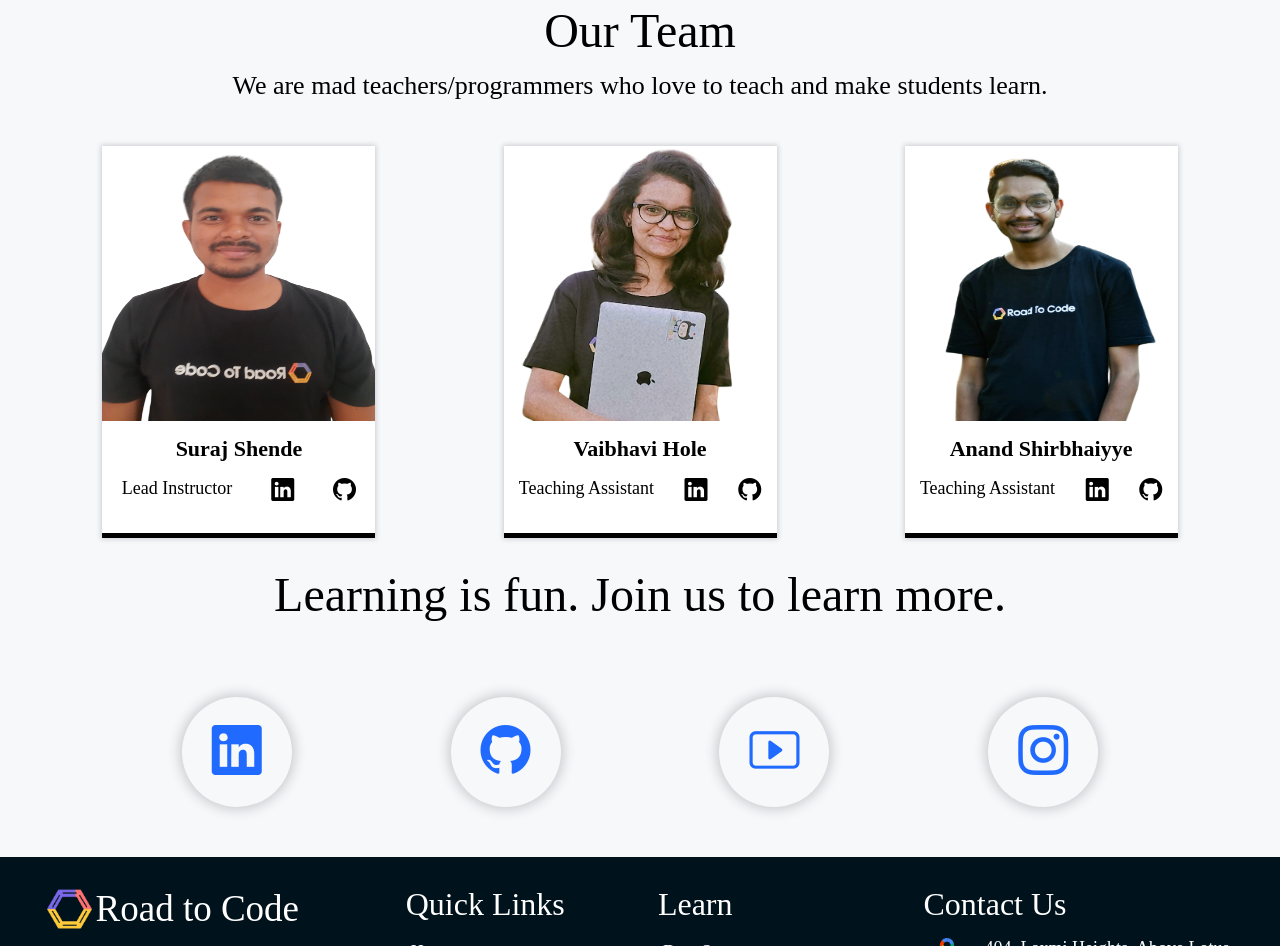
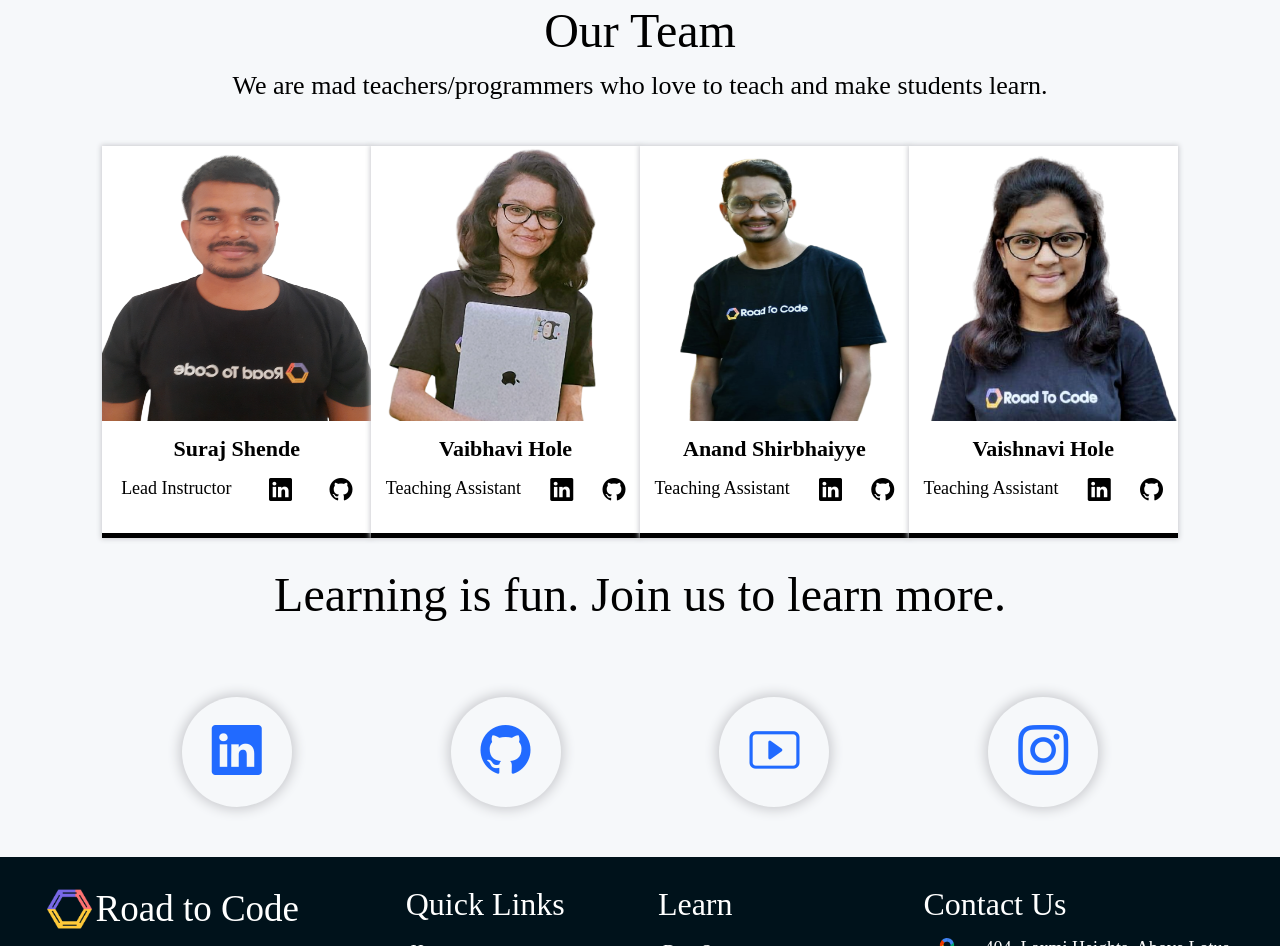
Before and after one commit to chandrajyoti123/rtc-clone, a plain HTML site: page index.html in a window 1280 px wide. Shown: the part 2139-3085 px from the top of the page. Drawn offline with nearby package versions, Linux system fonts and the light colour scheme.

Commit message:
add remove card

```diff
--- a/index.html
+++ b/index.html
@@ -230,7 +230,15 @@
                             <i class="bi bi-github main4-card-info-icon"></i>
                         </div>
                     </div>
-
+                    <div class="main4-card-item">
+                        <img src="./img/vaishnavi-mam.png" alt="" class="main4-card-item-img">
+                        <div class="main4-card-img-name">Vaishnavi Hole</div>
+                        <div class="main4-card-info">
+                            <span class="main4-card-info-name">Teaching Assistant</span>
+                            <i class="bi bi-linkedin main4-card-info-icon"></i>
+                            <i class="bi bi-github main4-card-info-icon"></i>
+                        </div>
+                    </div>
                 </div>
 
                 <div class="main4-caption">
```
